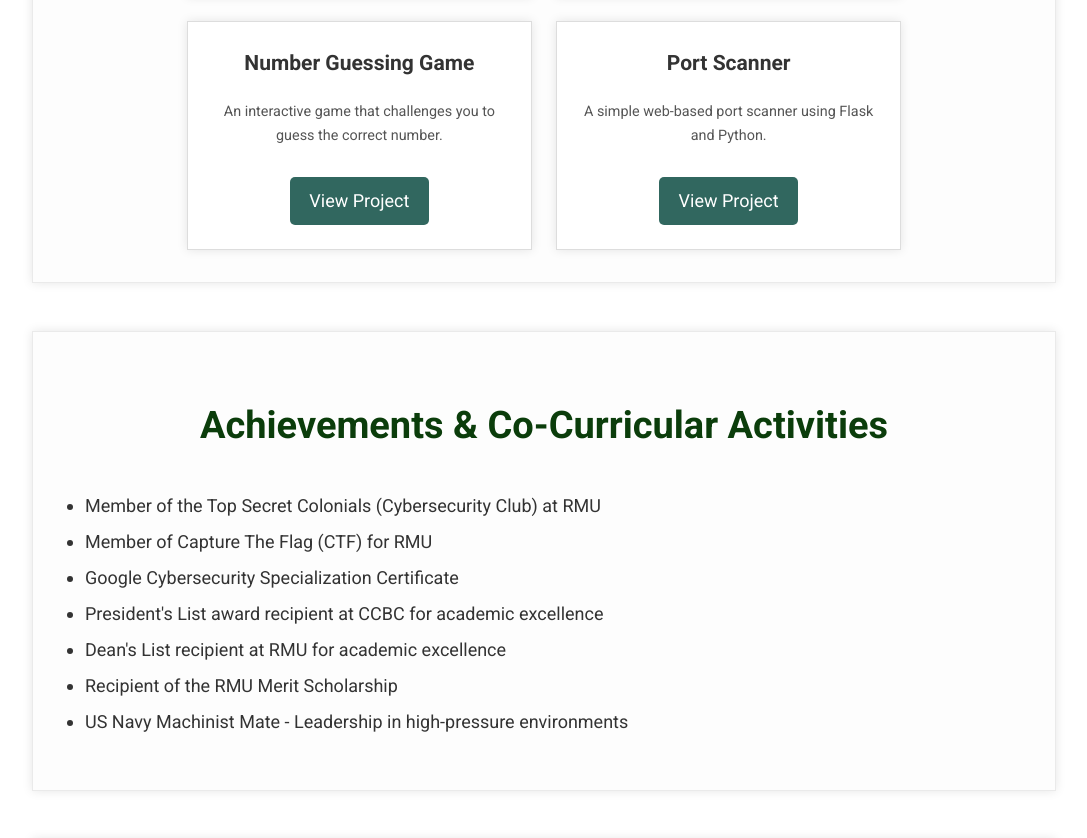
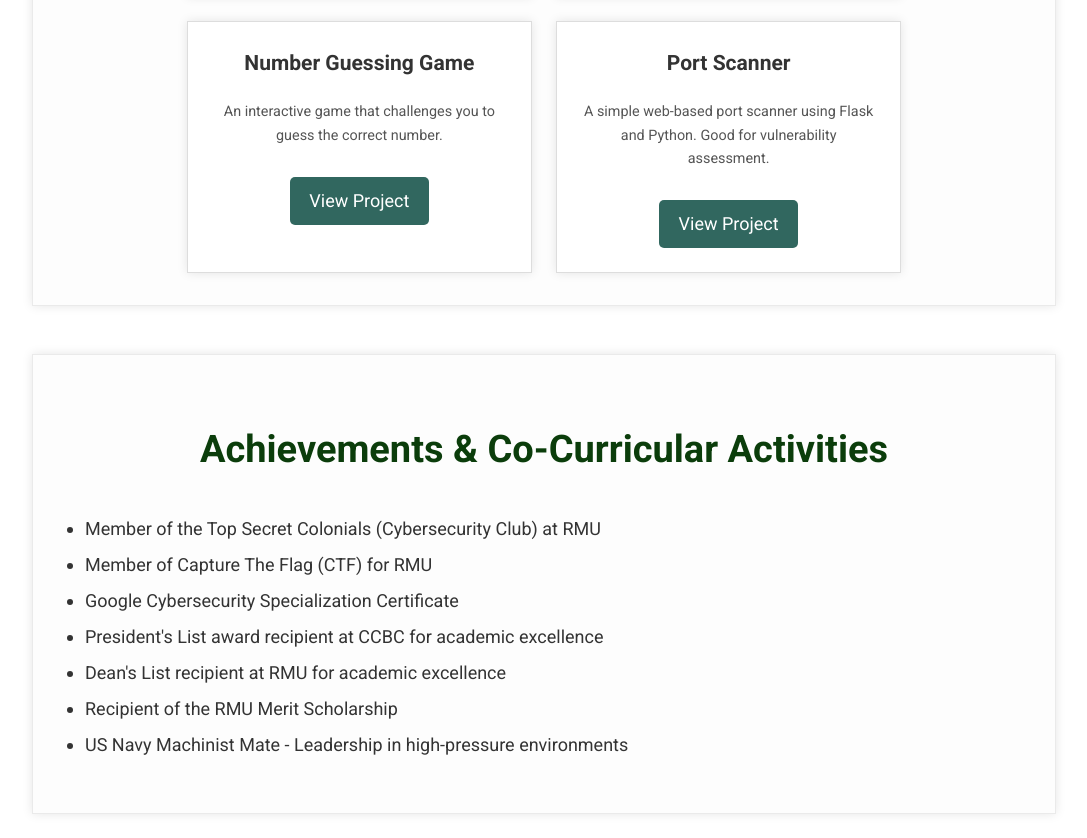
Before and after one commit to shashank-jumbarthi/Portfolio, a plain HTML site: page index.html in a window 1280 px wide. Shown: the part 1842-2680 px from the top of the page, without its empty margins (96-1183 px from the left). Drawn offline with nearby package versions, Linux system fonts and the light colour scheme.

Commit message:
Edited the port-scanner project to reflect what it does better for the reader to understand

```diff
--- a/index.html
+++ b/index.html
@@ -330,7 +330,8 @@
           <div class="project-box">
             <h3>Port Scanner</h3>
             <p class="project-description">
-              A simple web-based port scanner using Flask and Python.
+              A simple web-based port scanner using Flask and Python. Good for
+              vulnerability assessment.
             </p>
             <a
               href="https://github.com/Zachary200114/Ports"
```
